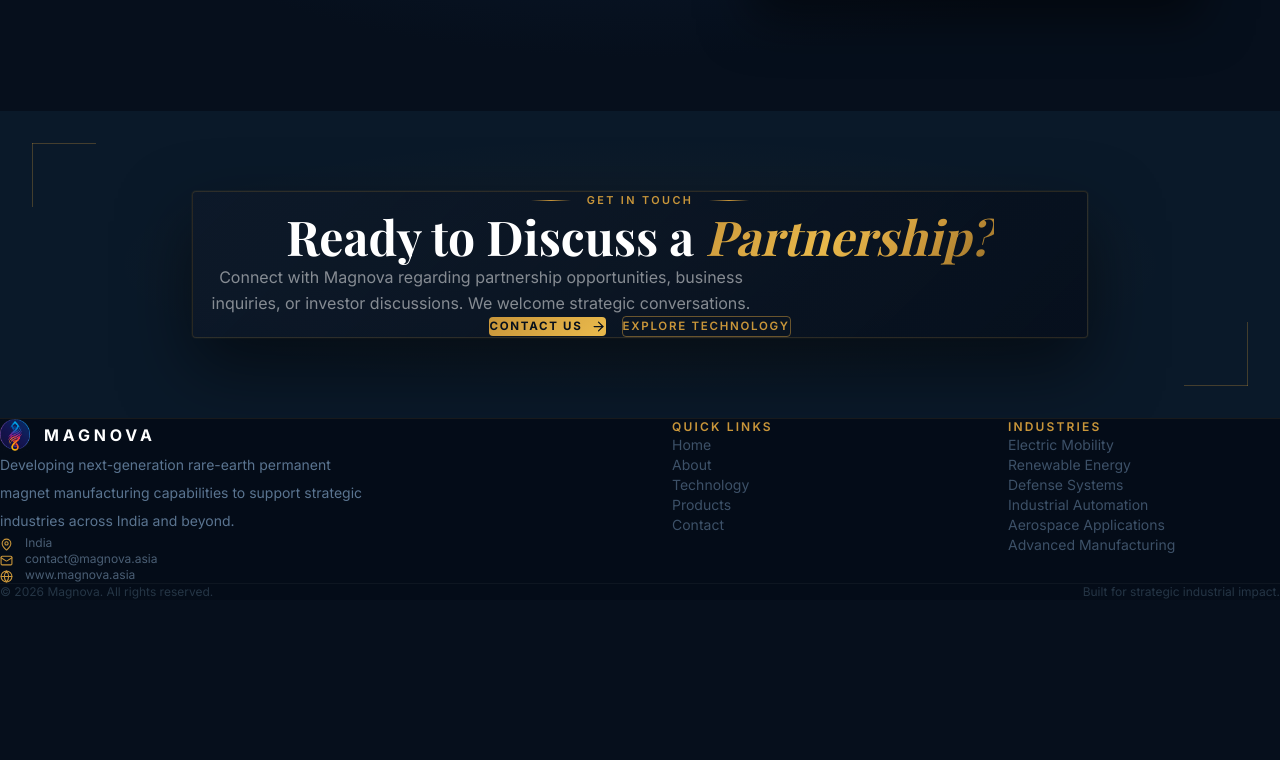
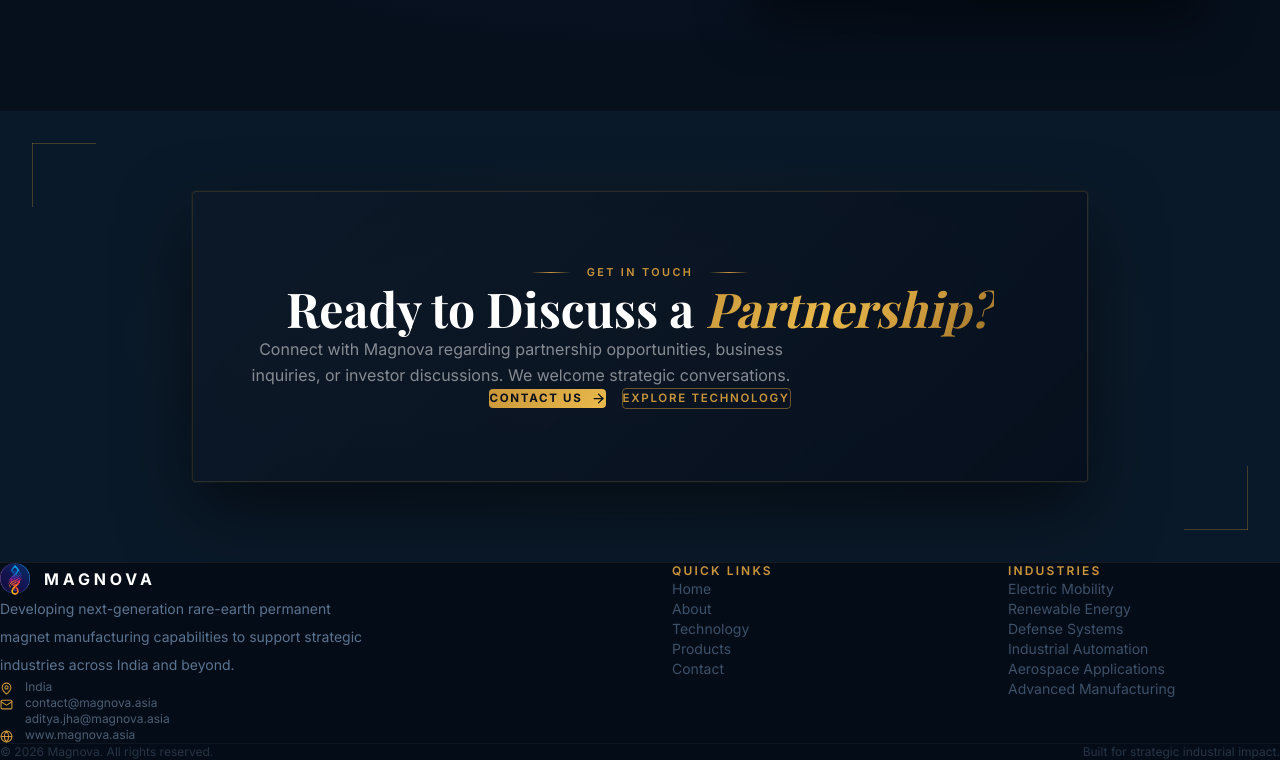
Before and after one commit to ADityamagnova/Magnova1, a Next.js app: page / in a window 1280 px wide. Shown: the part 2545-3305 px from the top of the page. Before the commit the page ends 3145 px from the top, so only its background shows below. Built offline with nearby package versions, Linux system fonts and the light colour scheme; a web font is replaced by a local one.

Commit message:
Fix HomeCTA layout formatting and direct contact mail to aditya.jha@magnova.asia

```diff
--- a/app/contact/page.tsx
+++ b/app/contact/page.tsx
@@ -5,7 +5,7 @@
 export const metadata: Metadata = {
   title: 'Contact',
   description:
-    'Connect with Magnova regarding partnership opportunities, business inquiries, or investor discussions. Reach us at contact@magnova.asia.',
+    'Connect with Magnova regarding partnership opportunities, business inquiries, or investor discussions. Reach us at contact@magnova.asia or aditya.jha@magnova.asia.',
   openGraph: {
     title: 'Get In Touch — Magnova',
     description:
--- a/components/contact/ContactMain.tsx
+++ b/components/contact/ContactMain.tsx
@@ -315,8 +315,8 @@
                       {
                         icon:  Mail,
                         label: 'Email',
-                        value: 'contact@magnova.asia',
-                        href:  'mailto:contact@magnova.asia',
+                        value: "contact@magnova.asia\naditya.jha@magnova.asia",
+                        href:  'mailto:contact@magnova.asia,aditya.jha@magnova.asia',
                       },
                       {
                         icon:  Globe,
@@ -347,7 +347,7 @@
                             {item.href ? (
                               <a
                                 href={item.href}
-                                className="text-sm transition-colors hover:text-white"
+                                className="text-sm transition-colors hover:text-white block whitespace-pre-line"
                                 style={{ color: 'rgba(255,255,255,0.65)' }}
                                 target={item.href.startsWith('http') ? '_blank' : undefined}
                                 rel={item.href.startsWith('http') ? 'noopener noreferrer' : undefined}
--- a/components/home/HomeCTA.tsx
+++ b/components/home/HomeCTA.tsx
@@ -30,15 +30,15 @@
             'radial-gradient(ellipse 60% 60% at 50% 50%, rgba(201,150,58,0.05) 0%, transparent 70%)',
         }}
       />
-
       <div className="max-w-4xl w-full mx-auto px-6 md:px-12 lg:px-16 relative z-10">
-        <FadeIn>
+        <FadeIn className="w-full">
           <div
-            className="premium-card rounded-sm p-10 md:p-16 text-center transition-all duration-300 hover:border-gold-light"
+            className="premium-card rounded-sm text-center transition-all duration-300 hover:border-gold-light"
             style={{
               background: 'linear-gradient(135deg, rgba(14,25,41,0.7) 0%, rgba(6,15,28,0.9) 100%)',
               border: '1px solid rgba(201,150,58,0.18)',
               boxShadow: '0 30px 70px rgba(0,0,0,0.5), 0 0 0 1px rgba(201,150,58,0.06)',
+              padding: '4.5rem 2.5rem',
             }}
           >
             <div className="flex items-center justify-center gap-4 mb-6">
--- a/components/layout/Footer.tsx
+++ b/components/layout/Footer.tsx
@@ -64,16 +64,27 @@
                 <MapPin size={13} style={{ color: '#C9963A', marginTop: 3, flexShrink: 0 }} />
                 <span className="text-xs" style={{ color: '#4a5e74' }}>India</span>
               </div>
+
               <div className="flex items-start gap-3">
                 <Mail size={13} style={{ color: '#C9963A', marginTop: 3, flexShrink: 0 }} />
+                <div className="flex flex-col">
                   <a
-                  href="mailto:contact@magnova.asia"
+                    href="mailto:contact@magnova.asia,aditya.jha@magnova.asia"
                     className="text-xs transition-colors hover:text-white"
                     style={{ color: '#4a5e74' }}
                   >
                     contact@magnova.asia
                   </a>
+                  <a
+                    href="mailto:contact@magnova.asia,aditya.jha@magnova.asia"
+                    className="text-xs transition-colors hover:text-white mt-1"
+                    style={{ color: '#4a5e74' }}
+                  >
+                    aditya.jha@magnova.asia
+                  </a>
                 </div>
+              </div>
+
               <div className="flex items-start gap-3">
                 <Globe size={13} style={{ color: '#C9963A', marginTop: 3, flexShrink: 0 }} />
                 <a
```
Lines whose indentation alone changed are shown as unchanged.
